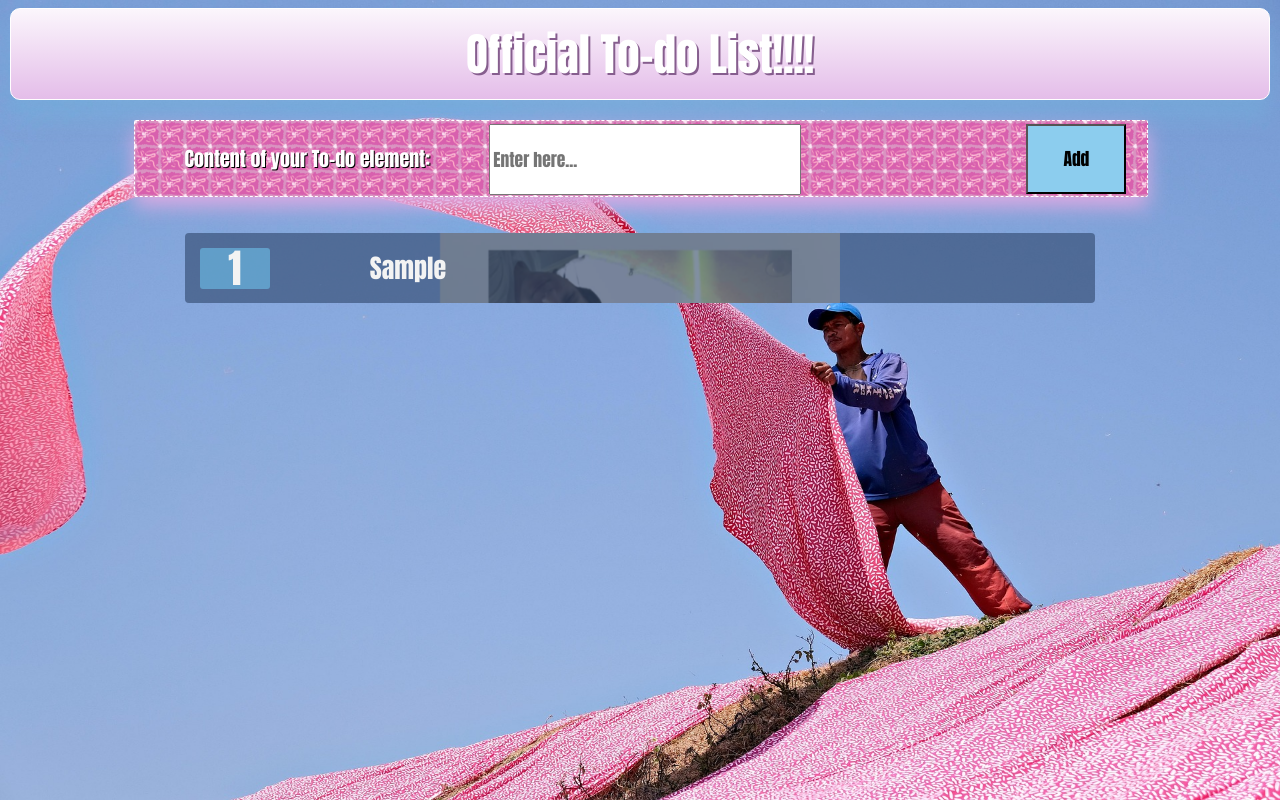
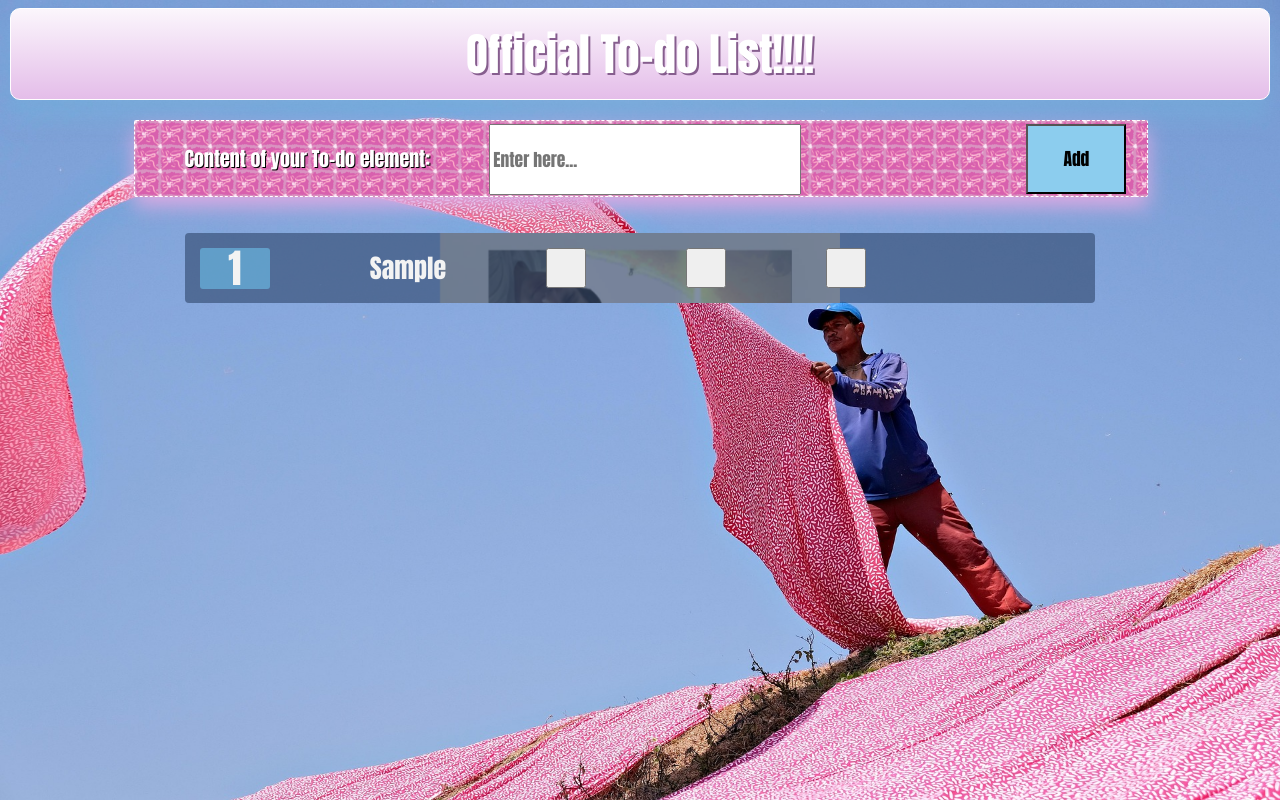
Before and after one commit to Kajtii/To-do-list, a React (Vite) app: page / in a window 1280 px wide. Both pictures are taken after typing "Sample" into the empty fields and a click on the button "Add". Built offline with nearby package versions, Linux system fonts and the light colour scheme; the HTML template or start-up script is replaced by a standard one.

Commit message:
Buttons: pin, edit, remove

```diff
--- a/src/App.jsx
+++ b/src/App.jsx
@@ -3,7 +3,7 @@ import Header from './components/Header';
 import AddToDo from './components/AddToDo';
 import ToDo from './components/ToDo';
 import Footer from './components/Footer';
-
+import Button from './components/Button';
 
 function App() {
   let [number,SetNumber]=useState(1);
@@ -11,7 +11,7 @@ function App() {
   function AddElement(){
     const AddToDoInput=document.querySelector(".AddToDo__input");
     if(AddToDoInput.value!==''){
-    const neww={id: number,title: AddToDoInput.value};
+    const neww={id: number,title: AddToDoInput.value, pin:false};
     SetTodoElements([...todoElements,neww]);
     SetNumber(number+1);
     AddToDoInput.value='';
@@ -21,6 +21,35 @@ function App() {
       alert("You have to enter text!!")
     }
   };
+  function RemoveElement(removeID){
+    SetTodoElements(todoElements.filter(el => el.id !== removeID));
+  }
+  function EditElement(numb){
+    const edit=prompt("Enter new text: ");
+          if(edit){
+            SetTodoElements(prev =>
+      prev.map(item =>
+        item.id === numb ? { ...item, title: edit } : item
+      )
+    );
+          }
+          else{
+              alert("You have to enter text!!")
+
+          }
+  }
+  function PinElement(id){
+
+    SetTodoElements(prev =>{
+      const updated=
+      prev.map(item =>
+        item.id === id ? { ...item, pin:!item.pin } : item
+      );
+      return updated.sort((a, b) => {
+  if (a.pin !== b.pin) return a.pin ? -1 : 1;
+  return a.title.localeCompare(b.title);
+})});
+  }
   return (
     <>
       <Header>Official To-do List!!!!</Header>
@@ -29,7 +58,13 @@ function App() {
         <div className="container">
 
           {todoElements.map(el=>(
-             <ToDo key={el.id} text={el.title} id={el.id}></ToDo>
+             <ToDo key={el.id} text={el.title} id={el.id} buttons={[<Button key={el.id+".pin"} onClick={()=>{
+              PinElement(el.id)
+        }}/>,
+        <Button key={el.id+".edit"} onClick={()=>{
+          EditElement(el.id);
+        }}/>,
+        <Button key={el.id+".remove"} onClick={()=>{RemoveElement(el.id)}}/>]}></ToDo>
         ))}
 
 
--- /dev/null
+++ b/src/components/Button.jsx
@@ -0,0 +1,7 @@
+const Button = ({type,onClick}) => {
+  return (
+    <button className={"ToDo__button ToDo__button--"+type} onClick={onClick}></button>
+  )
+}
+
+export default Button
--- a/src/components/ToDo.jsx
+++ b/src/components/ToDo.jsx
@@ -1,9 +1,13 @@
+import Button from "./Button"
+const ToDo = ({id,text,buttons}) => {
 
-const ToDo = ({id,text}) => {
+
   return (
+
     <div className='ToDo'>
         <p className='ToDo__id'>{id}</p>
         <p className='ToDo__title'>{text}</p>
+        {buttons}
     </div>
   )
 }
--- a/src/index.scss
+++ b/src/index.scss
@@ -166,4 +166,8 @@ main{
     color: rgb(243, 243, 243);
     font-size: 26px;
   }
+  &__button{
+    width: 40px;
+    height: 40px;
+  }
 }
```
